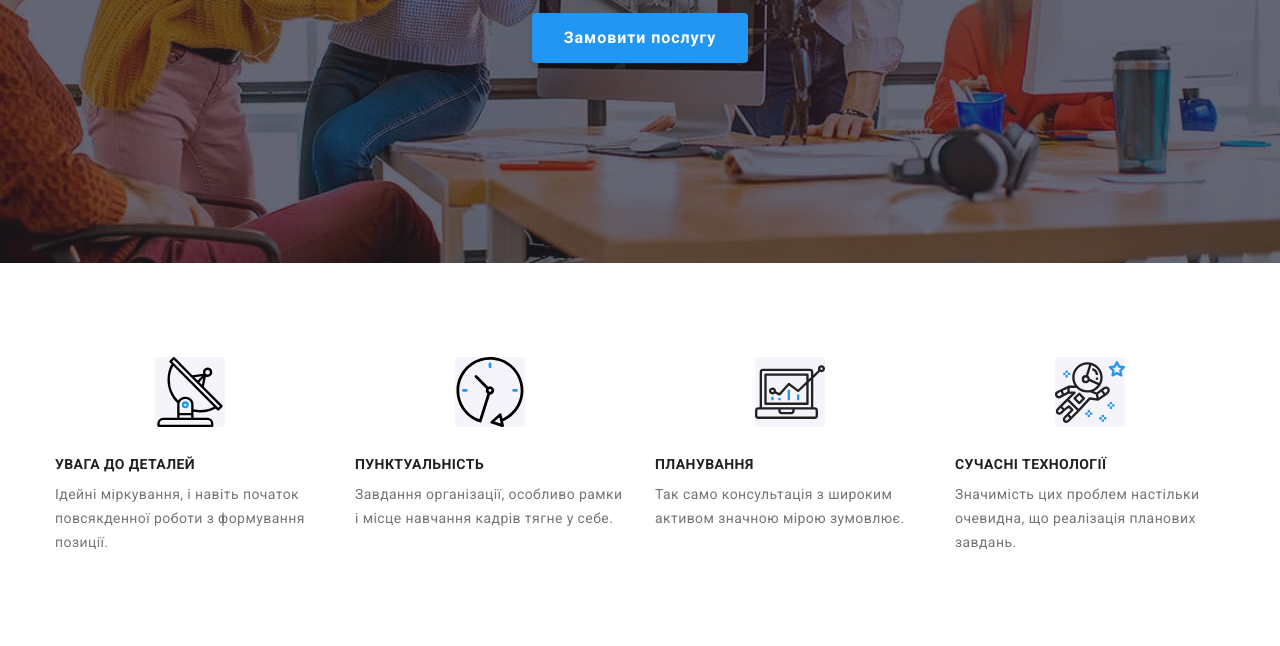
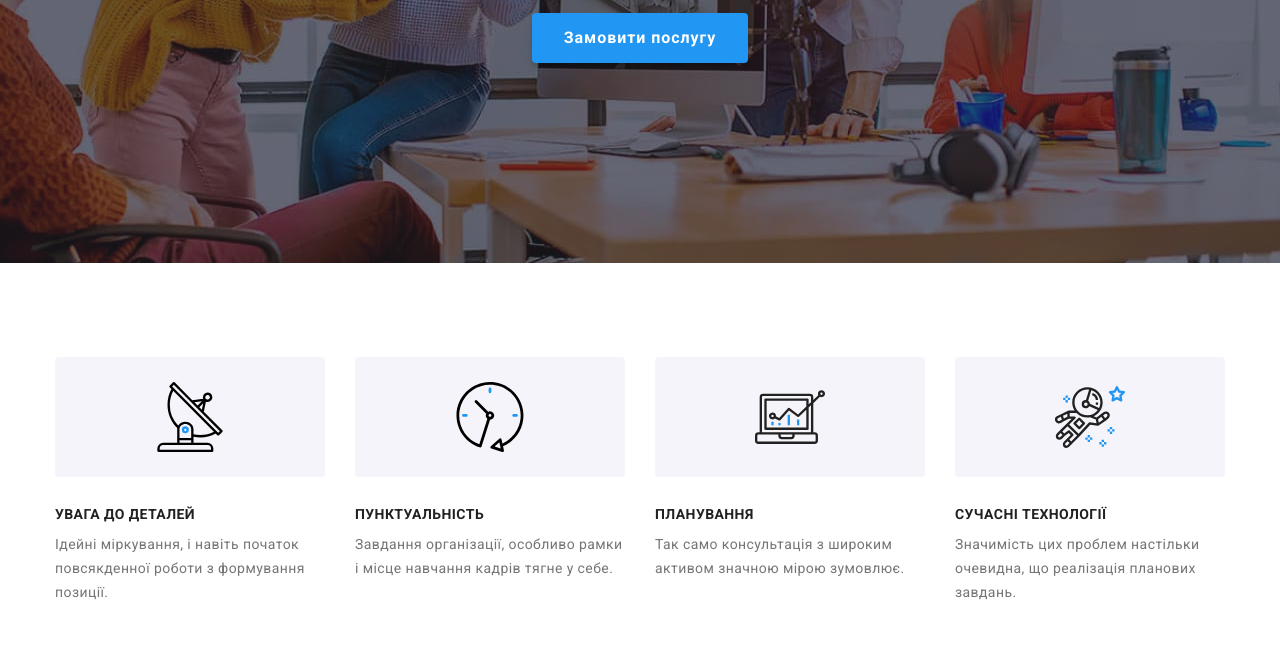
Before and after one commit to BoikoIgor/goit-markup-hw-05, a plain HTML site: page index.html in a window 1280 px wide. Shown: the part 419-1065 px from the top of the page. Drawn offline with nearby package versions, Linux system fonts and the light colour scheme.

Commit message:
last remark

```diff
--- a/css/styles.css
+++ b/css/styles.css
@@ -204,7 +204,11 @@ img {
   margin-left: 30px;
 }
 .benefits .icons {
-  align-self: center;
+  display: flex;
+  justify-content: center;
+  width: 100%;
+  padding-top: 25px;
+  padding-bottom: 25px;
   border-radius: 4px;
   background-color: var(--second-background-color);
 }
--- a/index.html
+++ b/index.html
@@ -59,30 +59,33 @@
           <h2 class="benefits-title visually-hidden">Головні переваги</h2>
           <ul class="benefits list">
             <li class="item icon-details">
-              <svg class="icons" width="70" height="70">
-                <use class="icon" href="./images/sprite.svg#icon-details"></use>
-              </svg>
+              <div class="icons">
+                <svg width="70" height="70">
+                  <use href="./images/sprite.svg#icon-details"></use>
+                </svg>
+              </div>
               <h3 class="title">Увага до деталей</h3>
               <p class="text">Ідейні міркування, і навіть початок повсякденної роботи з формування позиції.</p>
             </li>
             <li class="item icon-punctuality">
-              <svg class="icons" width="70" height="70">
-                <use class="icon" href="./images/sprite.svg#icon-punctuality"></use>
+              <div class="icons">
+              <svg width="70" height="70">
+                <use class="icon" href="./images/sprite.svg#icon-punctuality"></use></div>
               </svg>
               <h3 class="title">Пунктуальність</h3>
               <p class="text">Завдання організації, особливо рамки і місце навчання кадрів тягне у себе.</p>
             </li>
             <li class="item icon-planning">
-              <svg class="icons" width="70" height="70">
+              <div class="icons"><svg width="70" height="70">
                 <use class="icon" href="./images/sprite.svg#icon-planning"></use>
-              </svg>
+              </svg></div>
               <h3 class="title">Планування</h3>
               <p class="text">Так само консультація з широким активом значною мірою зумовлює.</p>
             </li>
             <li class="item icon-technology">
-              <svg class="icons" width="70" height="70">
+              <div class="icons"><svg width="70" height="70">
                 <use class="icon" href="./images/sprite.svg#icon-technology"></use>
-              </svg>
+              </svg></div>
               <h3 class="title">Сучасні технології</h3>
               <p class="text">Значимість цих проблем настільки очевидна, що реалізація планових завдань.</p>
             </li>
```
